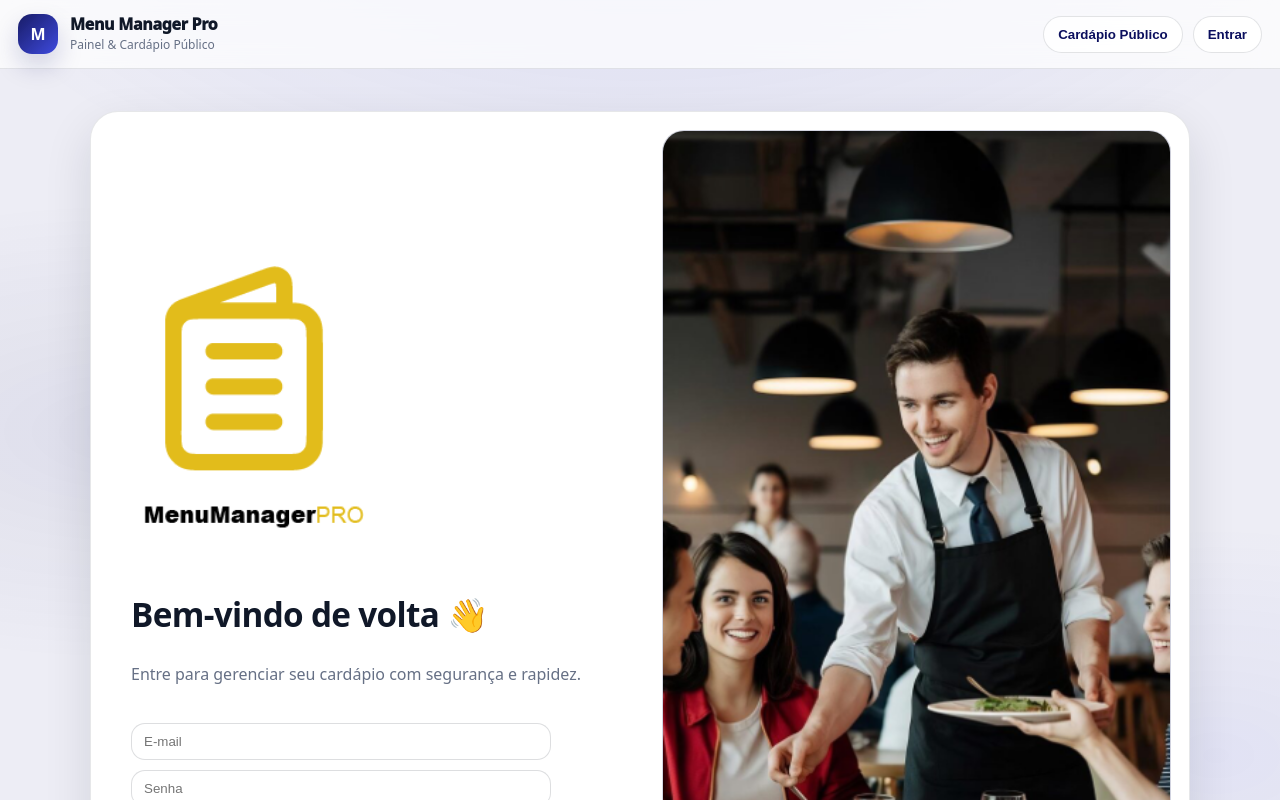
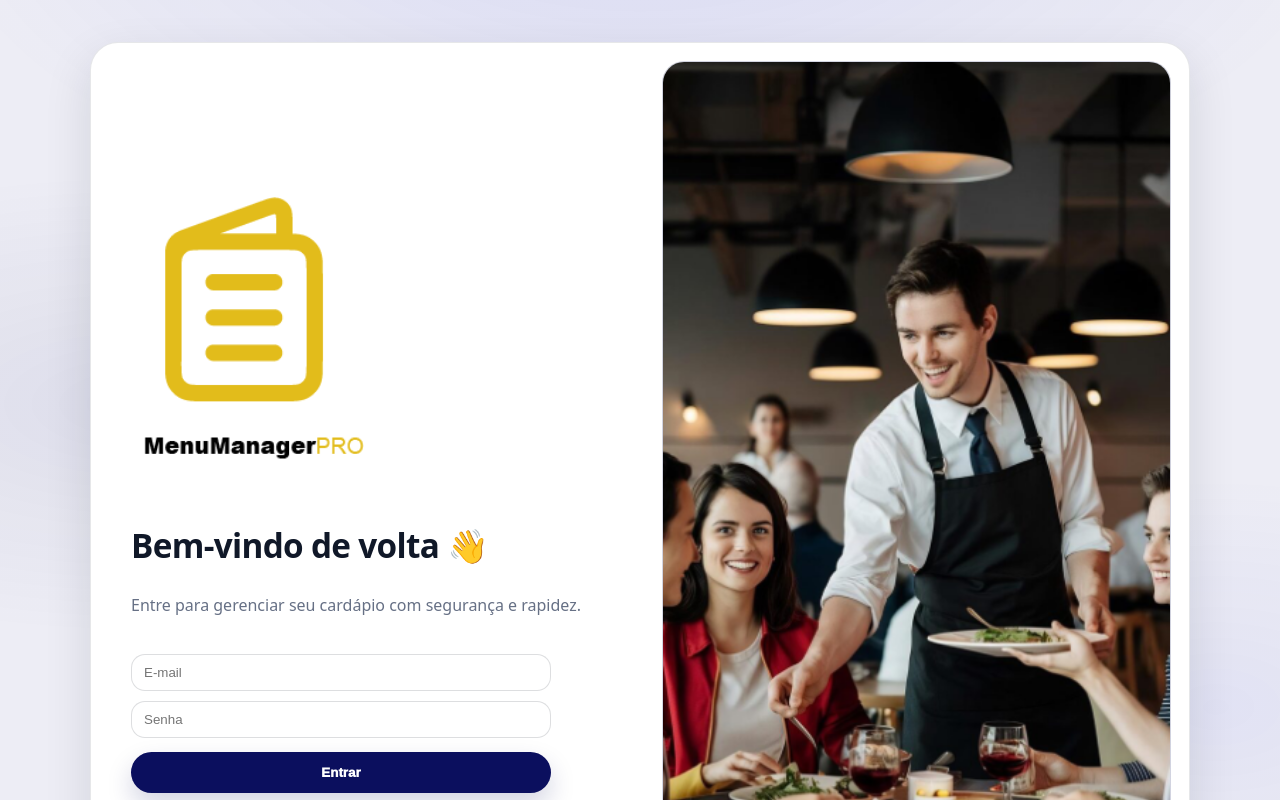
Before and after one commit to icarlos-h/menu-manager-pro, a Vue app in the folder frontend/: page /login in a window 1280 px wide. Shown: the top 800 px of the page. Built offline with nearby package versions, Linux system fonts and the light colour scheme.

Commit message:
Apply x patch

```diff
--- a/frontend/src/App.vue
+++ b/frontend/src/App.vue
@@ -9,6 +9,7 @@ const router = useRouter();
 
 const logged = computed(() => isLoggedIn());
 const path = computed(() => route.path);
+const hideTopbar = computed(() => path.value.startsWith("/admin") || path.value === "/login");
 
 const isPublic = computed(() => path.value === "/" || path.value.startsWith("/u/"));
 
@@ -40,7 +41,7 @@ function doLogout() {
 <template>
   <div class="app-bg app-shell">
     <!-- TOPBAR GLOBAL -->
-    <header class="topbar">
+    <header v-if="!hideTopbar" class="topbar">
       <div class="topbar-left" @click="goHome">
         <div class="brand-mark">M</div>
         <div>
```
Also changed, not shown: 1 other file (tests, documents, lock files or other folders).
